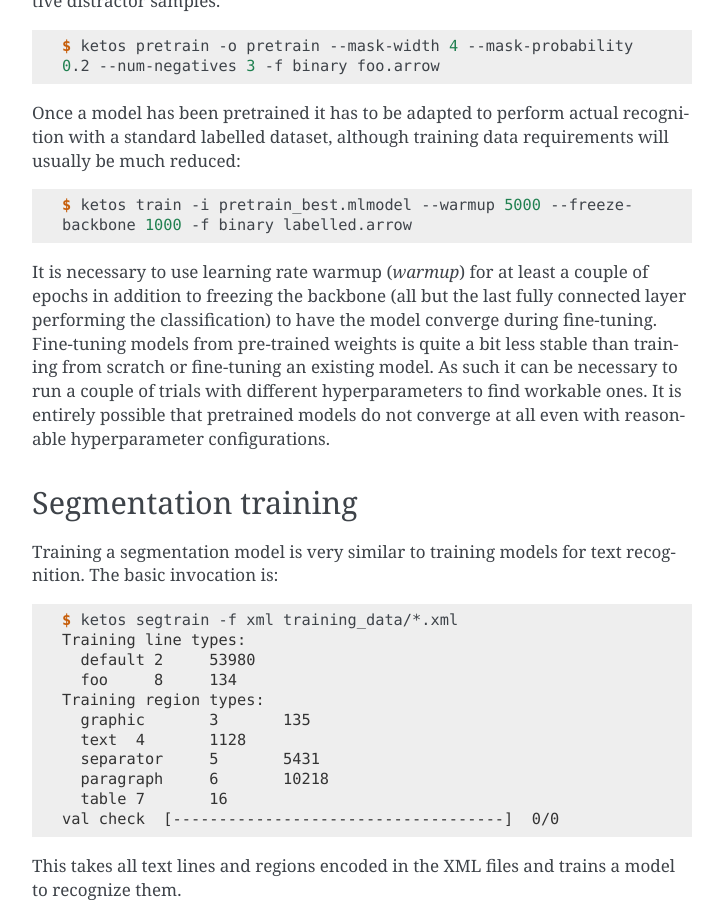
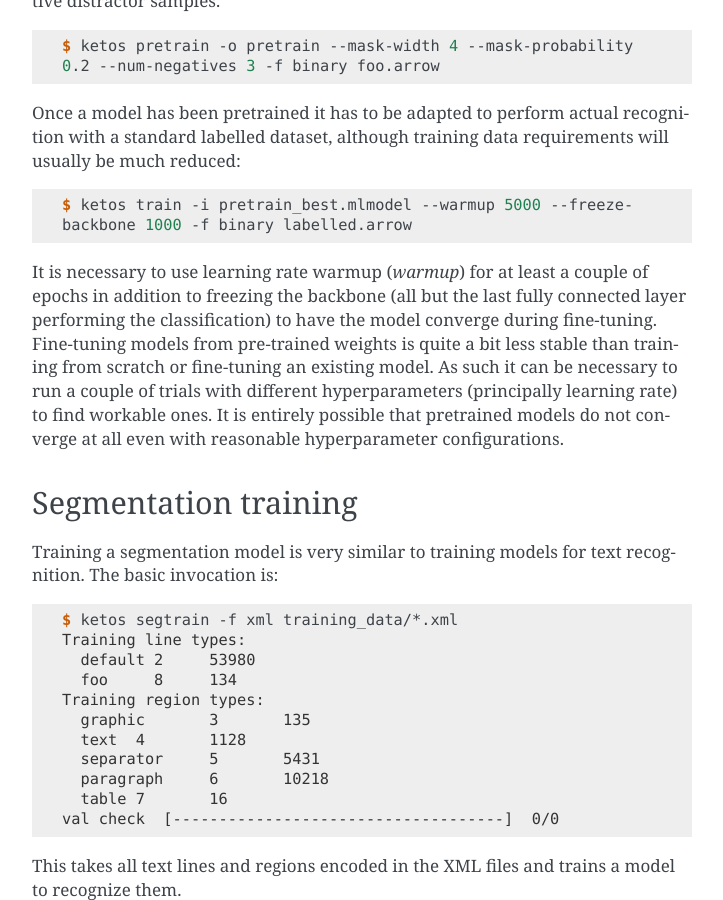
Before and after one commit to mittagessen/kraken, a Sphinx documentation site: the page built from docs/ketos.rst, in a window 1280 px wide and 900 px high, scrolled down 11807 px. Shown: the whole window, without its empty margins (388-1111 px from the left). Built offline with Sphinx 7.4.7, drawn with Linux system fonts in a browser that asks for light colours.

Commit message:
small note on LR for pretraining

```diff
--- a/docs/ketos.rst
+++ b/docs/ketos.rst
@@ -474,9 +474,10 @@ epochs in addition to freezing the backbone (all but the last fully connected
 layer performing the classification) to have the model converge during
 fine-tuning. Fine-tuning models from pre-trained weights is quite a bit less
 stable than training from scratch or fine-tuning an existing model. As such it
-can be necessary to run a couple of trials with different hyperparameters to
-find workable ones. It is entirely possible that pretrained models do not
-converge at all even with reasonable hyperparameter configurations.
+can be necessary to run a couple of trials with different hyperparameters
+(principally learning rate) to find workable ones. It is entirely possible that
+pretrained models do not converge at all even with reasonable hyperparameter
+configurations.
 
 Segmentation training
 ---------------------
```
